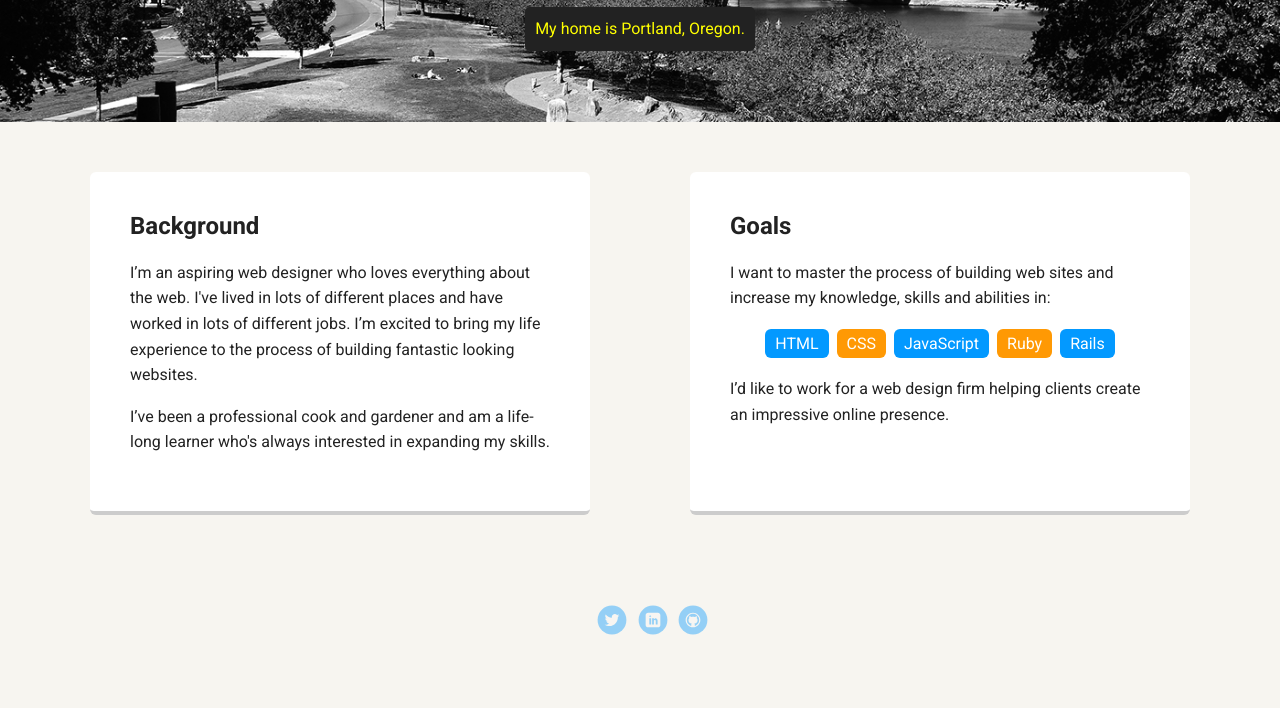
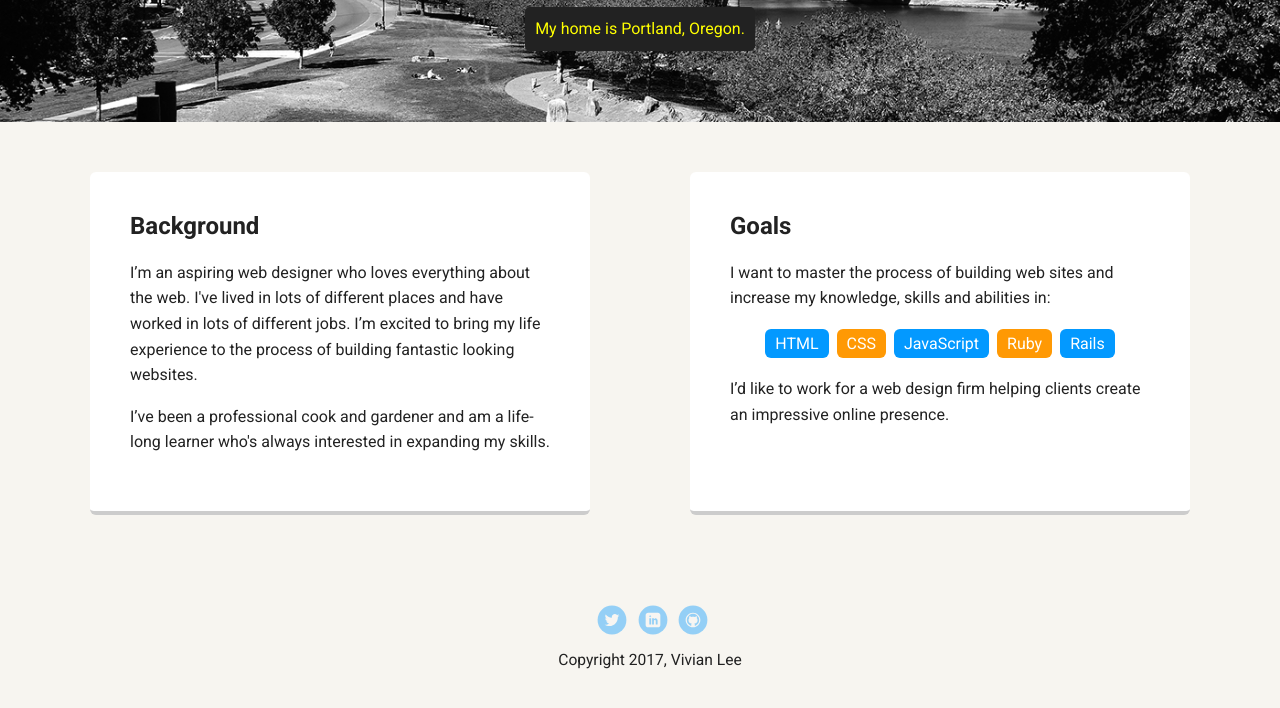
Before and after one commit to vivianlee950926/protfolio, a plain HTML site: page index.html in a window 1280 px wide. Shown: the part 348-1056 px from the top of the page. Drawn offline with Linux system fonts and the light colour scheme; a web font is replaced by a local one.

Commit message:
Add a copyright notice

```diff
--- a/index.html
+++ b/index.html
@@ -49,7 +49,7 @@
         <li><a href="#" class="social linkedin">LinkedIn</a></li>
         <li><a href="#" class="social github">Github</a></li>
       </ul>
-
+      <p class='copyright'>Copyright 2017, Vivian Lee</p>
     </footer>
   </body>
   </html>
```
